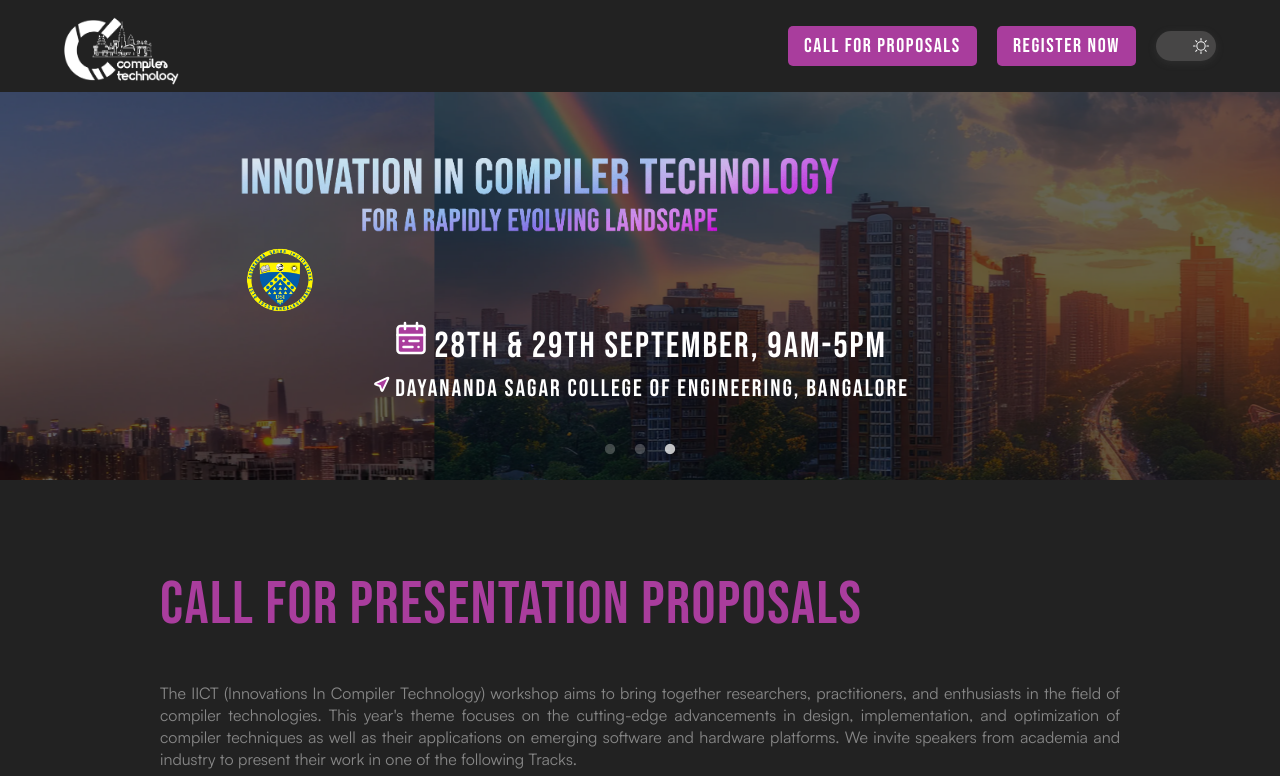
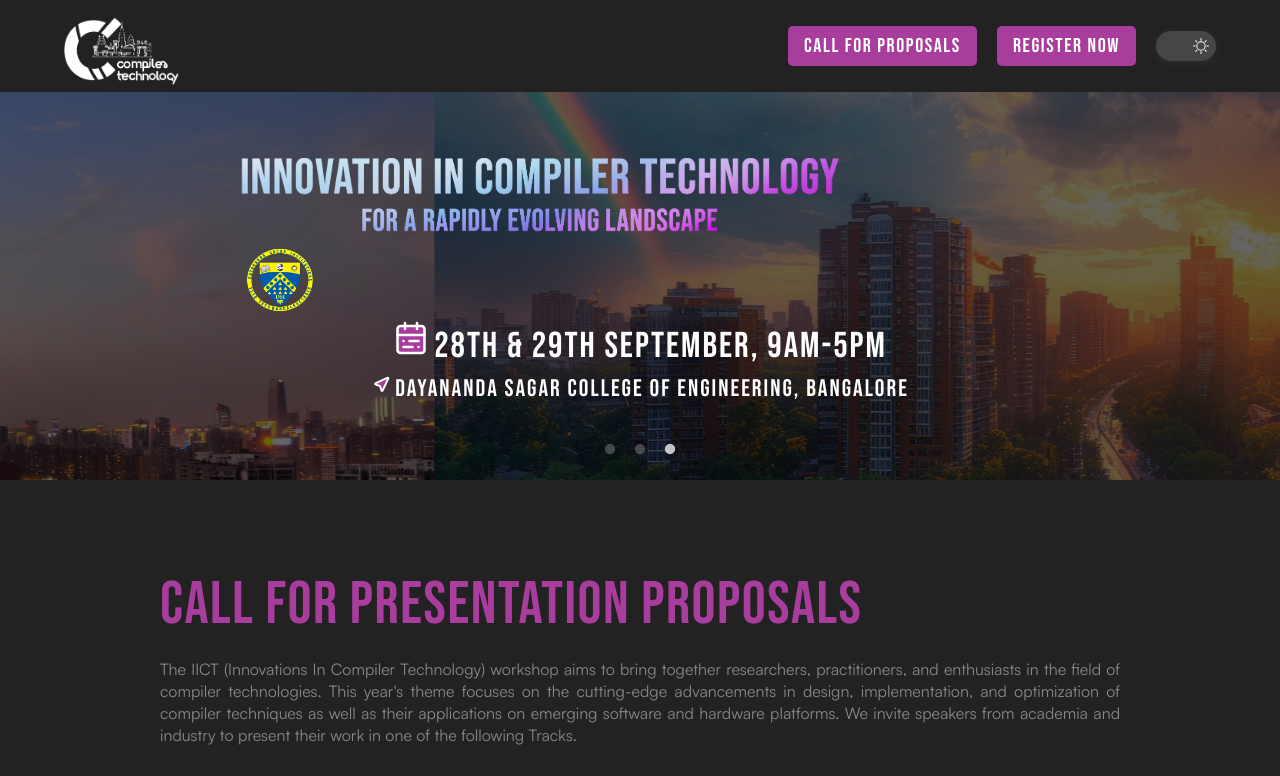
Before and after one commit to compilertech/compilertech-fe, a React (Vite) app: page / in a window 1280 px wide. Shown: the top 776 px of the page. Built offline with nearby package versions, Linux system fonts and the light colour scheme.

Commit message:
improve:ui

```diff
--- a/src/App.tsx
+++ b/src/App.tsx
@@ -21,7 +21,7 @@ function App() {
 
   const darkModeHandler = () => {
     document.body.classList.toggle("dark");
-  }
+  };
   // @ts-ignore
   const isChrome = navigator?.userAgentData?.brands
     .map((data: any) => data.brand)
@@ -44,11 +44,10 @@ function App() {
     };
 
     faviconUpdate();
-
   }, [isBrowserDarkTheme]);
 
   const toggleTheme = () => {
-    darkModeHandler()
+    darkModeHandler();
     setTheme(theme === "light" ? "dark" : "light");
     localStorage.setItem("theme", theme === "light" ? "dark" : "light");
   };
--- a/src/components/CallForProposals.tsx
+++ b/src/components/CallForProposals.tsx
@@ -25,7 +25,7 @@ function CallForProposals() {
         <div className="text-LayoutPink lg:w-[75vw] text-[60px]  tracking-wide text-start max-lg:text-4xl max-lg:text-center font-Bebas">
           Call For Presentation Proposals
         </div>
-        <p className="lg:text-justify my-8 md:w-[90vw] max-md:my-5 max-md:leading-relaxed leading-snug text-textGray max-lg:text-center max-md:w-[90vw] lg:w-[75vw] font-Satoshi">
+        <p className="lg:text-justify mb-8 mt-2 md:w-[90vw] max-md:my-5 max-md:leading-relaxed leading-snug text-textGray max-lg:text-center max-md:w-[90vw] lg:w-[75vw] font-Satoshi">
           The IICT (Innovations In Compiler Technology) workshop aims to bring
           together researchers, practitioners, and enthusiasts in the field of
           compiler technologies. This year's theme focuses on the cutting-edge
```
